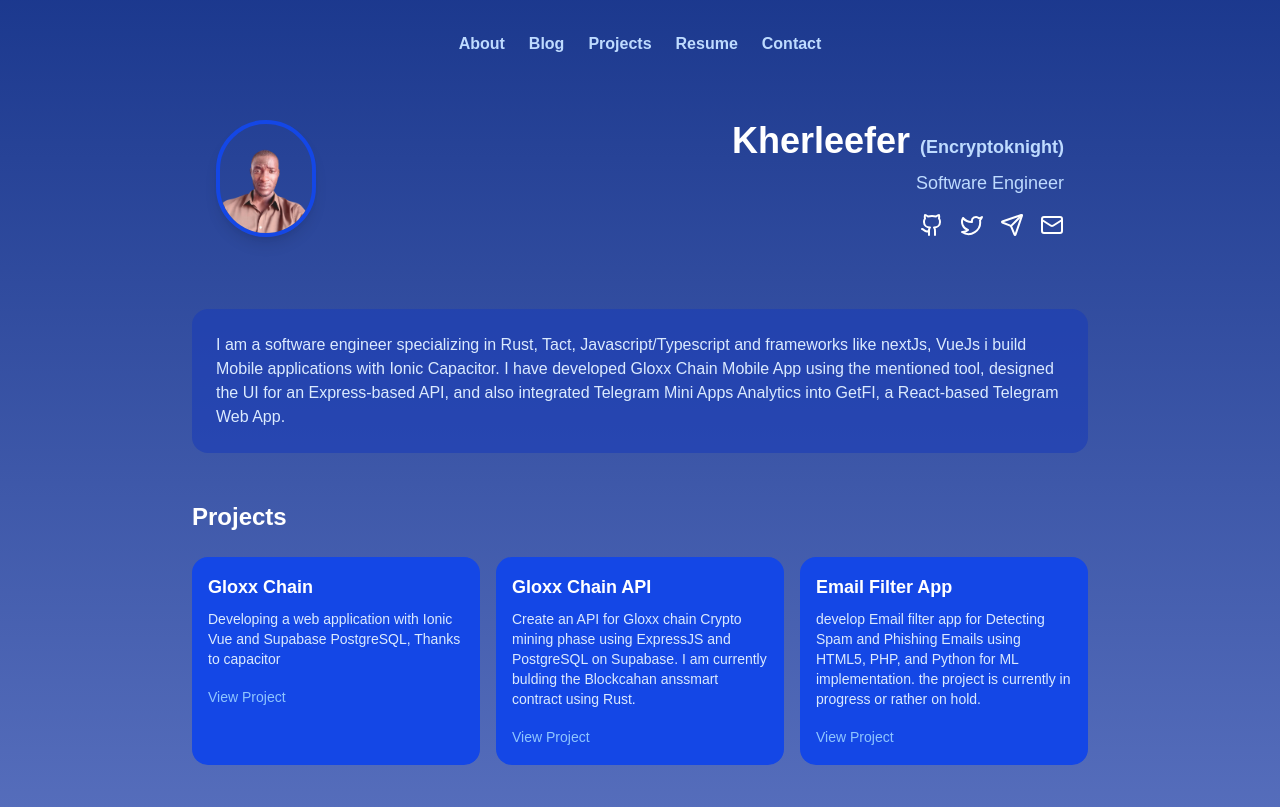
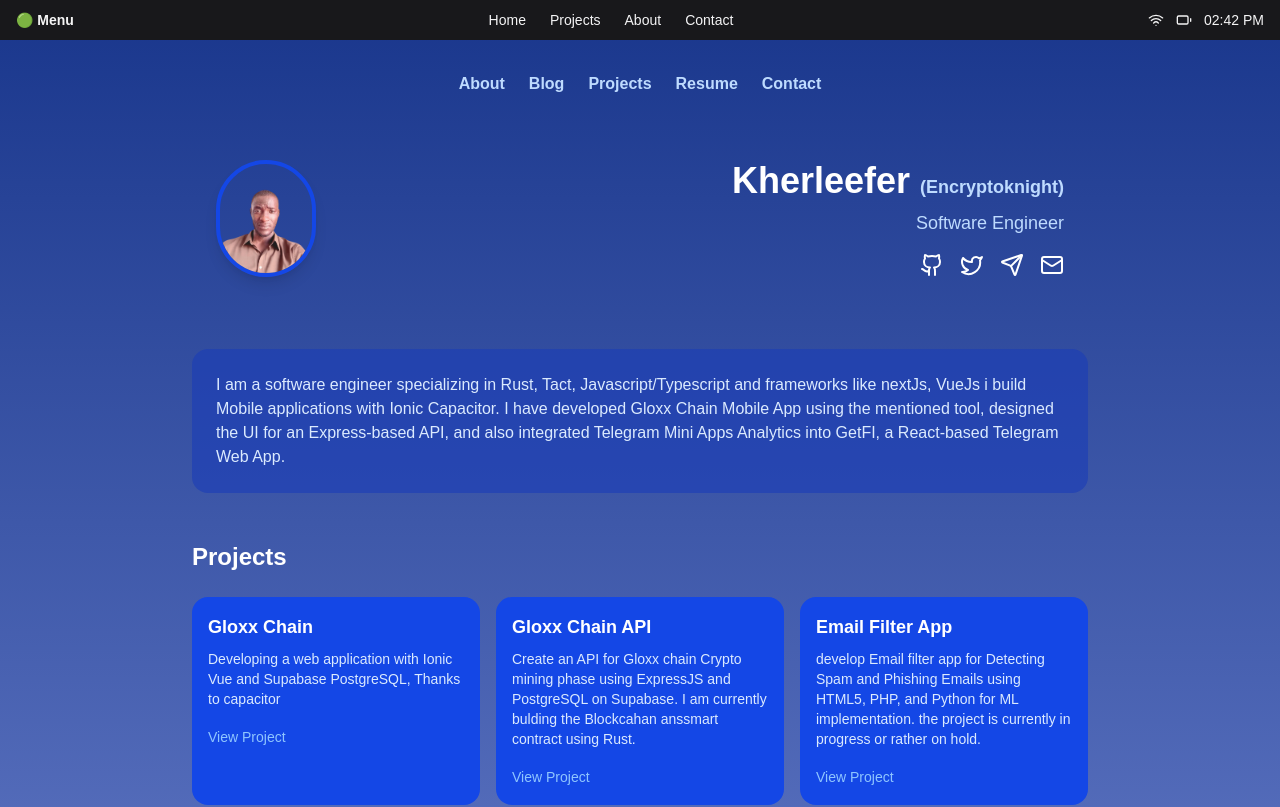
Before and after one commit to kherleefer/kherleefer, a Next.js app: page / in a window 1280 px wide. Shown: the top 807 px of the page. Built offline with nearby package versions, Linux system fonts and the light colour scheme.

Commit message:
Update layout.tsx

```diff
--- a/app/layout.tsx
+++ b/app/layout.tsx
@@ -1,22 +1,12 @@
+
 import type { Metadata } from "next";
-//import { Geist, Geist_Mono } from "next/font/google";
 import "./globals.css";
 import DesktopOnly from "@components/DesktopOnly";
+import Header from "@components/Header"; // 👈 import the Linux-style header
 
-/*
-const geistSans = Geist({
-  variable: "--font-geist-sans",
-  subsets: ["latin"],
-});
-
-const geistMono = Geist_Mono({
-  variable: "--font-geist-mono",
-  subsets: ["latin"],
-});
-*/
 export const metadata: Metadata = {
   title: "My Portfolio",
-  description: "Generated by create next app",
+  description: "Showcasing my work in a Linux desktop–style UI",
 };
 
 export default function RootLayout({
@@ -26,9 +16,14 @@ export default function RootLayout({
 }) {
   return (
     <html lang="en">
-      <body
-        className="antialiased">
-        <DesktopOnly>{children}</DesktopOnly>
+      <body className="antialiased bg-zinc-950 text-zinc-100 font-mono">
+        <DesktopOnly>
+          {/* Top bar stays fixed like a Linux desktop header */}
+          <Header />
+
+          {/* Main content pushed below header height */}
+          <main className="pt-10">{children}</main>
+        </DesktopOnly>
       </body>
     </html>
   );
```
